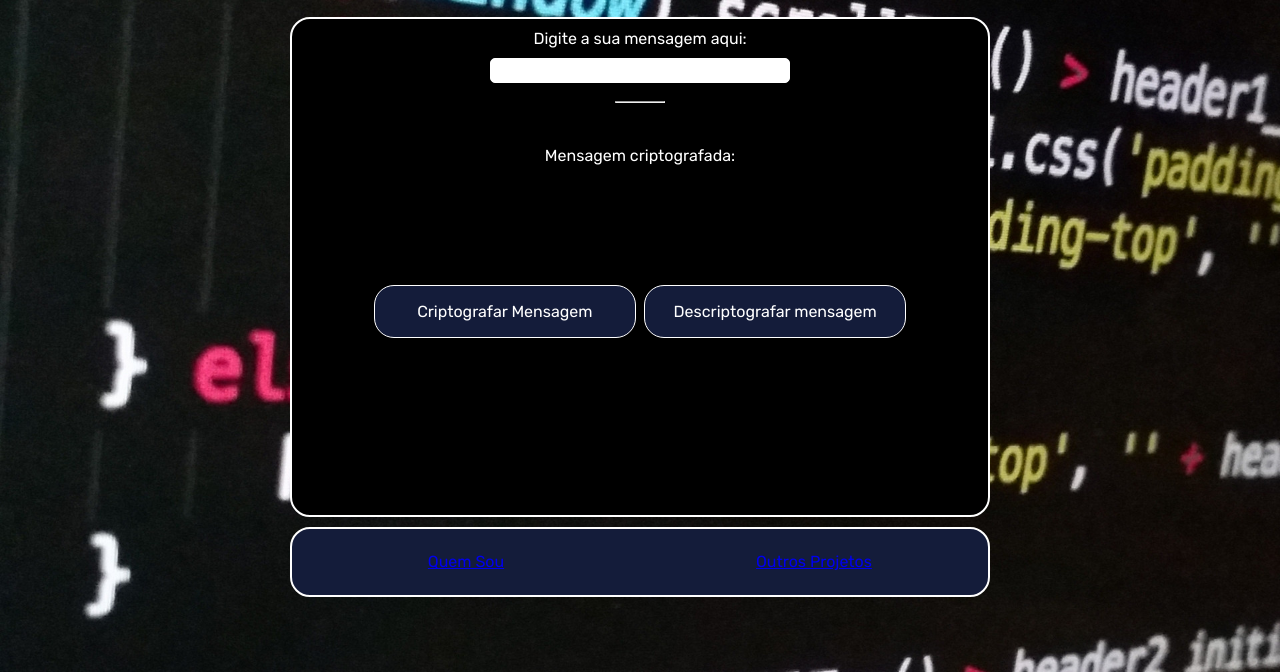
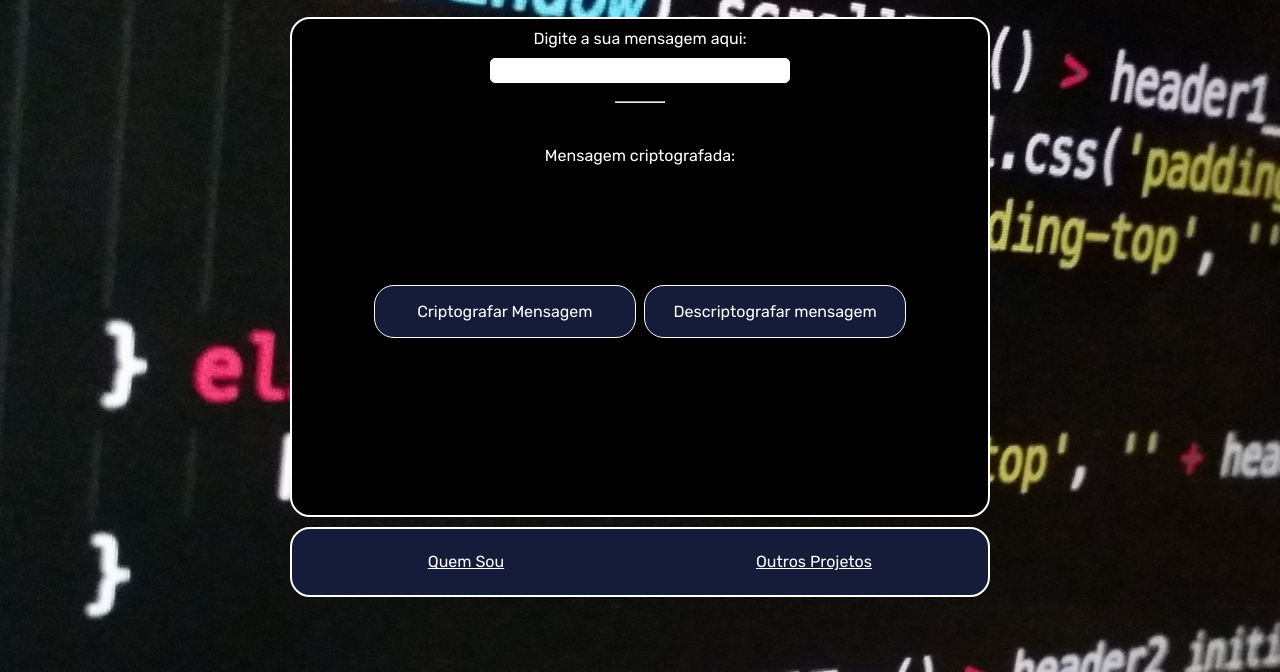
Before and after one commit to gilbmporto/SuperEncoder, a plain HTML site: page index.html in a window 1280 px wide. Shown: the part 128-800 px from the top of the page. Drawn offline with Linux system fonts and the light colour scheme.

Commit message:
Add link colors pattern
A simple commit just to add some link style patterns.

```diff
--- a/style.css
+++ b/style.css
@@ -171,3 +171,15 @@ h1 {
     display: none;
     text-align: center;
 }
+
+a:link {
+    color: white;
+}
+
+a:visited {
+    color: aqua;
+}
+
+a:hover {
+    color: hotpink;
+}
```
